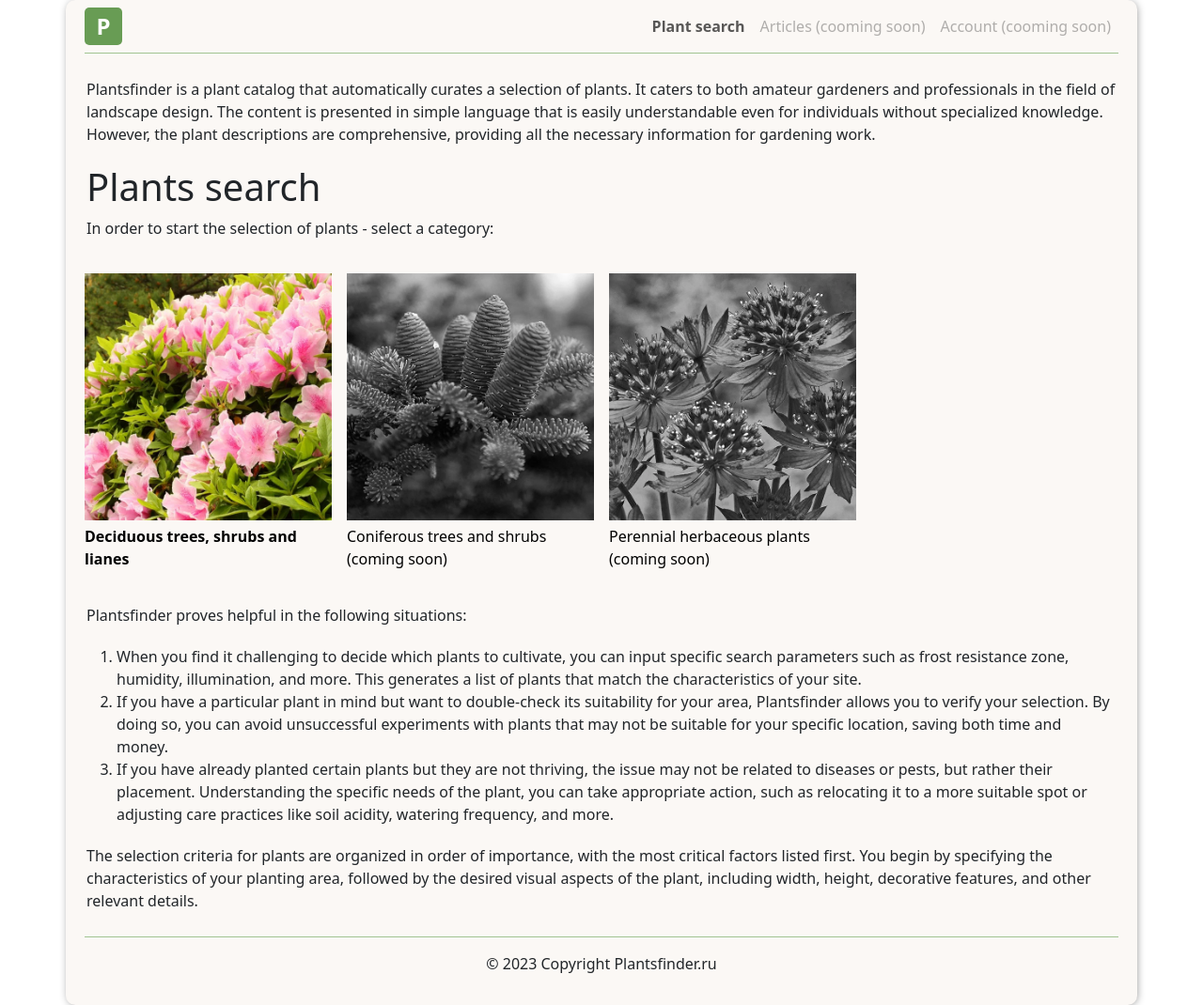
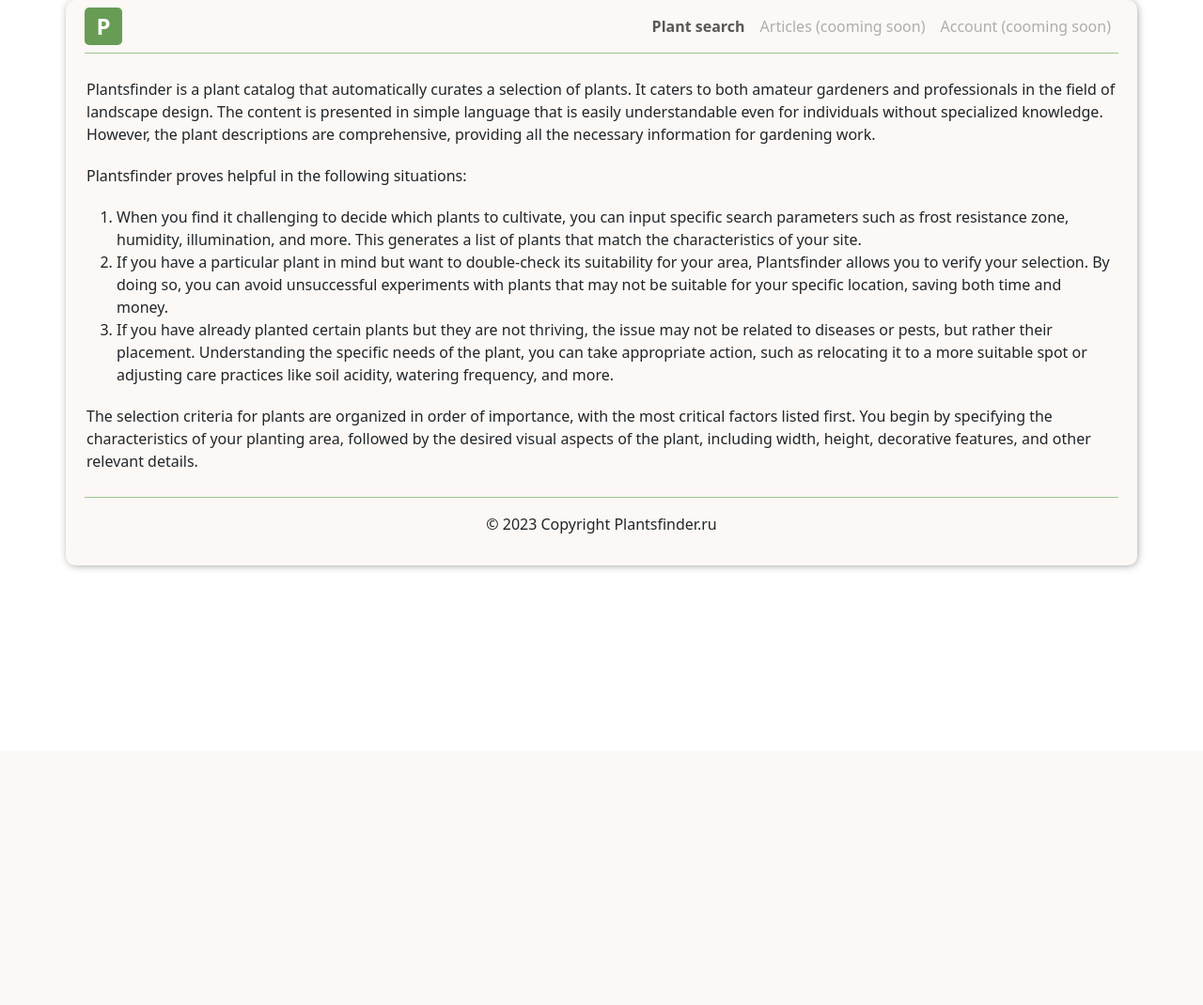
Before and after one commit to Inozem/plantsfinder_eng, a Django app: page / in a window 1280 px wide. Shown: the whole page at 94% size. After the commit the page ends 606 px from the top, so only its background shows below. Run offline with Django 3.2, Linux system fonts and the light colour scheme; some libraries are stand-ins or nearby versions.

Commit message:
Main_page.html is changed

```diff
--- a/plantsfinder/frontend/templates/main_page.html
+++ b/plantsfinder/frontend/templates/main_page.html
@@ -13,41 +13,7 @@
       even for individuals without specialized knowledge. However, the plant descriptions
       are comprehensive, providing all the necessary information for gardening work.
     </p>
-  </div>
 
-  <div class="col-12" style="padding: 10px">
-    <h1>Plants search</h1>
-    <p>In order to start the selection of plants - select a category:</p>
-  </div>
-
-  <div class="col-12 col-sm-6 col-md-6 col-lg-4 col-xl-3 col-xxl-3 plant-card">
-    <a class="no-link" href="./deciduous">
-      <div style="height: 100%;">
-        <img class="plant-card-image" style="padding-bottom: 5px;" src="../../static/img/plant_categories/deciduous_trees_shrubs_lianes.webp" >
-        <b>Deciduous trees, shrubs and lianes</b>
-      </div>
-    </a>
-  </div>
-
-  <div class="col-12 col-sm-6 col-md-6 col-lg-4 col-xl-3 col-xxl-3 plant-card">
-    <a class="no-link" href="#">
-      <div style="height: 100%;">
-        <img class="plant-card-image" style="padding-bottom: 5px;" src="../../static/img/plant_categories/coniferous_trees_shrubs.webp" >
-        <p>Coniferous trees and shrubs (coming soon)</p>
-      </div>
-    </a>
-  </div>
-
-  <div class="col-12 col-sm-6 col-md-6 col-lg-4 col-xl-3 col-xxl-3 plant-card">
-    <a class="no-link" href="#">
-      <div style="height: 100%;">
-        <img class="plant-card-image" style="padding-bottom: 5px;" src="../../static/img/plant_categories/perennial_herbaceous.webp" >
-        <p>Perennial herbaceous plants (coming soon)</p>
-      </div>
-    </a>
-  </div>
-
-  <div class="d-flex align-content-start flex-wrap">
     <p style="margin: 10px">Plantsfinder proves helpful in the following situations:</p>
     <ol style="margin: 10px">
       <li>
@@ -70,6 +36,7 @@
         soil acidity, watering frequency, and more.
       </li>
     </ol>
+
     <p style="margin: 10px">
       The selection criteria for plants are organized in order of importance, with the
       most critical factors listed first. You begin by specifying the characteristics of
```
